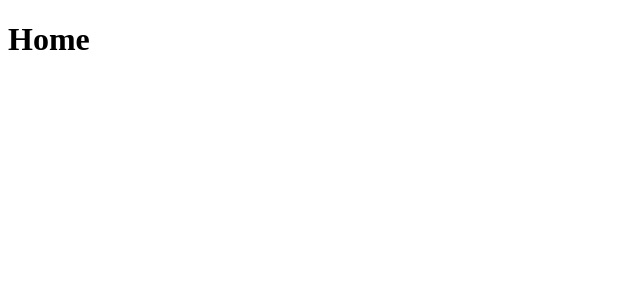
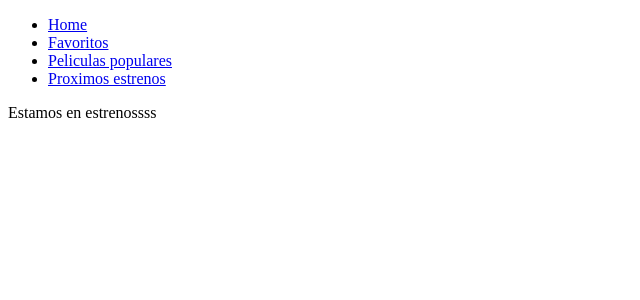
Before and after one commit to Tomasharten/proyec_prog3, a React (Create React App) app in the folder proyec_prog3/: page /estrenos in a window 1280 px wide. Shown: the top 300 px of the page, without its empty margins (0-640 px from the left). Built offline with nearby package versions, Linux system fonts and the light colour scheme.

Commit message:
Menu creado

```diff
--- a/proyec_prog3/src/App.js
+++ b/proyec_prog3/src/App.js
@@ -1,17 +1,25 @@
 import {Route,Switch} from "react-router-dom";
 import Home from "./screens/Home/Home";
 import Favoritos from "./screens/Favoritos/Favoritos";
-import DetallePelicula from "./screens/DetallePelicula/DetallePelicula";
+import Populares from "./screens/Populares/Populares";
+import Estrenos from "./screens/Estrenos/Estrenos";
+import React from "react";
+import Header from "./components/header/Header"
+/// import DetallePelicula from "./screens/DetallePelicula/DetallePelicula";
 
 function App() {
   return (
+    <React.Fragment>
+    <Header/>
     <Switch>
-      <Route path = "/" component= {Home}/>
+      <Route path = "/" exact= {true} component= {Home}/>
       <Route path = "/favoritos" component= {Favoritos}/>
-      <Route path = "/detallePelicula" component= {DetallePelicula}/>
+      <Route path = "/populares" component= {Populares}/>
+      <Route path = "/estrenos" component={Estrenos} />
     </Switch>
-
+    </React.Fragment>
   );
 }
+;
 
 export default App;
--- a/proyec_prog3/src/components/header/Header.js
+++ b/proyec_prog3/src/components/header/Header.js
@@ -0,0 +1,11 @@
+import React from 'react';
+import Navbar from '../navbar/Navbar';
+function Header(){
+    return(
+        <>
+        <Navbar/>
+        </>
+
+    )
+}
+export default Header;
--- a/proyec_prog3/src/components/navbar/Navbar.js
+++ b/proyec_prog3/src/components/navbar/Navbar.js
@@ -0,0 +1,12 @@
+import { Link } from "react-router-dom/cjs/react-router-dom.min";
+function Navbar(){
+    return(
+        <ul>
+            <li><Link to = "/">Home</Link></li>
+            <li><Link to = "/favoritos">Favoritos</Link></li>
+            <li><Link to = "/populares">Peliculas populares</Link></li>
+            <li><Link to = "/estrenos">Proximos estrenos</Link></li>
+        </ul>
+    )
+}
+export default Navbar;
--- /dev/null
+++ b/proyec_prog3/src/screens/Estrenos/Estrenos.js
@@ -0,0 +1,11 @@
+import React, { Component } from 'react'
+///import Pelicula from '../../components/pelicula/Pelicula';
+
+// class Populares extends Component {
+
+// }
+function Estrenos(){
+    return(<p>Estamos en estrenossss</p>)
+}
+
+export default Estrenos;
--- /dev/null
+++ b/proyec_prog3/src/screens/Populares/Populares.js
@@ -0,0 +1,11 @@
+import React, { Component } from 'react'
+///import Pelicula from '../../components/Pelicula/Pelicula';
+
+// class Populares extends Component {
+
+// }
+function Populares(){
+    return(<p>Estamos en Populares</p>)
+}
+
+export default Populares;
```
